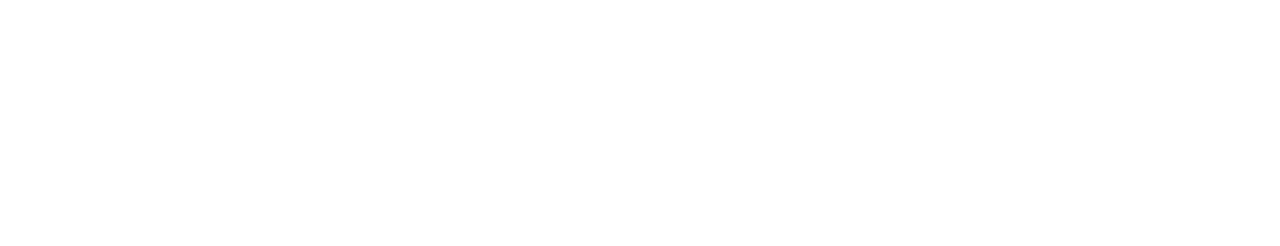
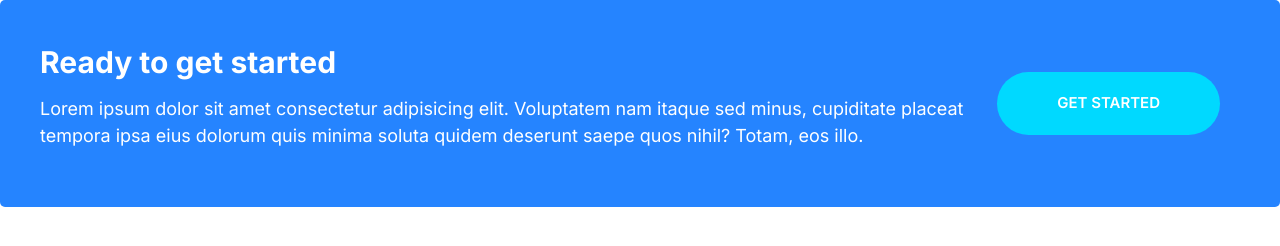
Before and after one commit to VeraFurtula/Moshify, a plain HTML site: page index.html in a window 1280 px wide. Drawn offline with Linux system fonts and the light colour scheme.

Commit message:
Commit callouts component

```diff
--- a/css/styles.css
+++ b/css/styles.css
@@ -249,6 +249,11 @@ a {
 .btn--outline:hover {
     background: var(--color-headings);
     color: #fff;
+}
+
+.btn--stretched {
+    padding-left: 6rem;
+    padding-right: 6rem;
 }
 
 .btn--block {
@@ -506,3 +511,44 @@ a {
         margin-left: 6rem;
     }
 }
+
+/* Callouts */
+.callout {
+    padding: 4rem;
+    border-radius: 5px;
+}
+
+.callout--primary {
+    background-color: var(--color-primary);
+    color: #fff;
+}
+
+.callout__heading {
+    color: #fff;
+    margin-top: 0;
+    font-size: 3rem;
+}
+
+.callout .btn {
+    justify-self: center;
+    align-self: center;
+}
+
+.callout__content {
+    text-align: center;
+}
+
+@media screen and (min-width:768px) {
+    .callout .grid--1x2 {
+        grid-template-columns: 1fr auto;
+    }
+
+    .callout__content {
+        text-align: left;
+    }
+
+    .callout .btn {
+        justify-self: start;
+        margin: 0 2rem;
+    }
+}
--- a/index.html
+++ b/index.html
@@ -20,7 +20,17 @@
 </head>
 
 <body>
-
+    <div class="callout callout--primary">
+        <div class="grid grid--1x2">
+            <div class="callout__content">
+                <h2 class="callout__heading">Ready to get started</h2>
+                <p>Lorem ipsum dolor sit amet consectetur adipisicing elit. Voluptatem nam itaque sed minus, cupiditate
+                    placeat tempora ipsa eius dolorum quis minima soluta quidem deserunt saepe quos nihil? Totam, eos
+                    illo.</p>
+            </div>
+            <a href="#" class="btn btn--secondary btn--stretched">Get started</a>
+        </div>
+    </div>
 </body>
 
 </html>
```
